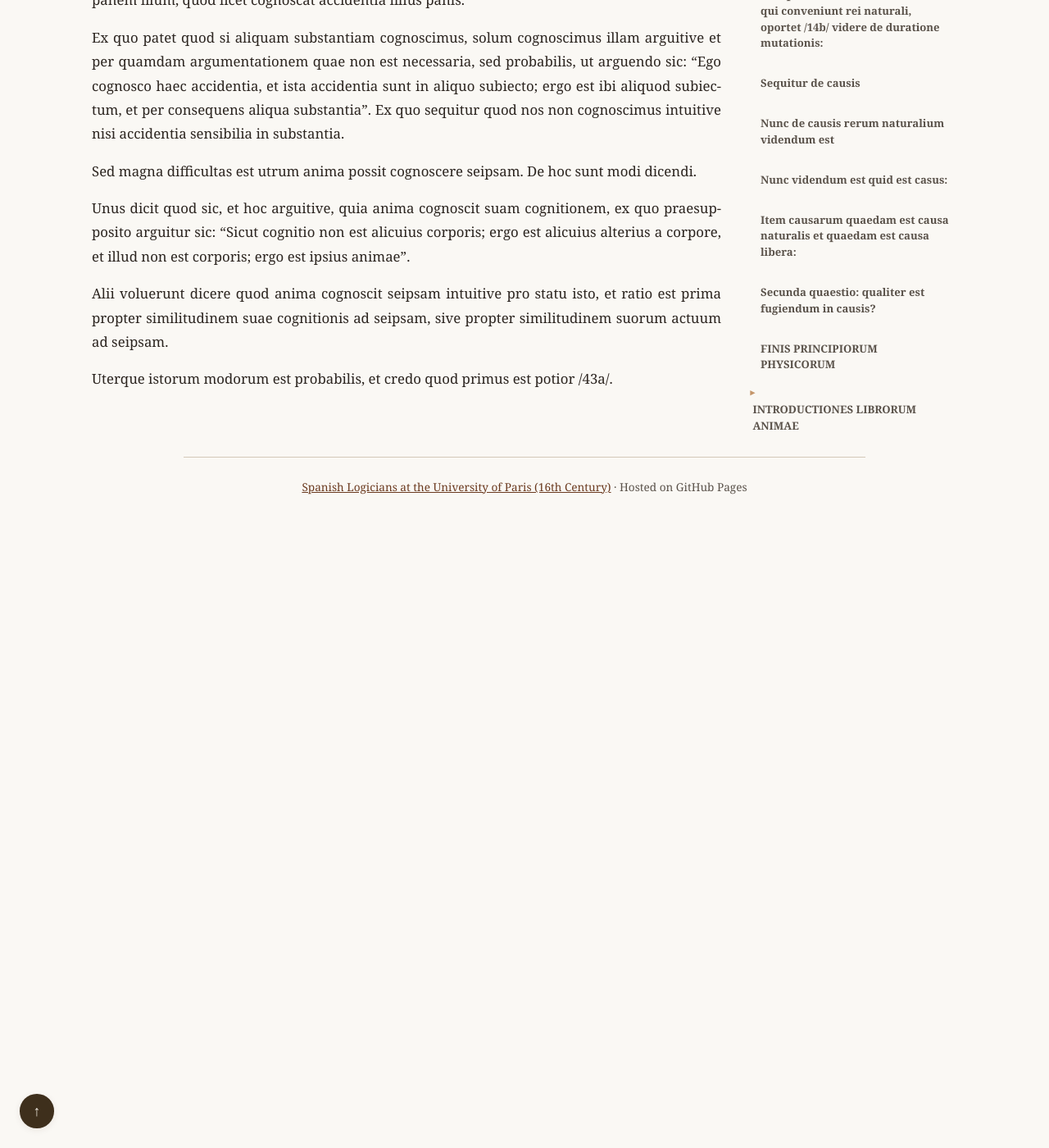
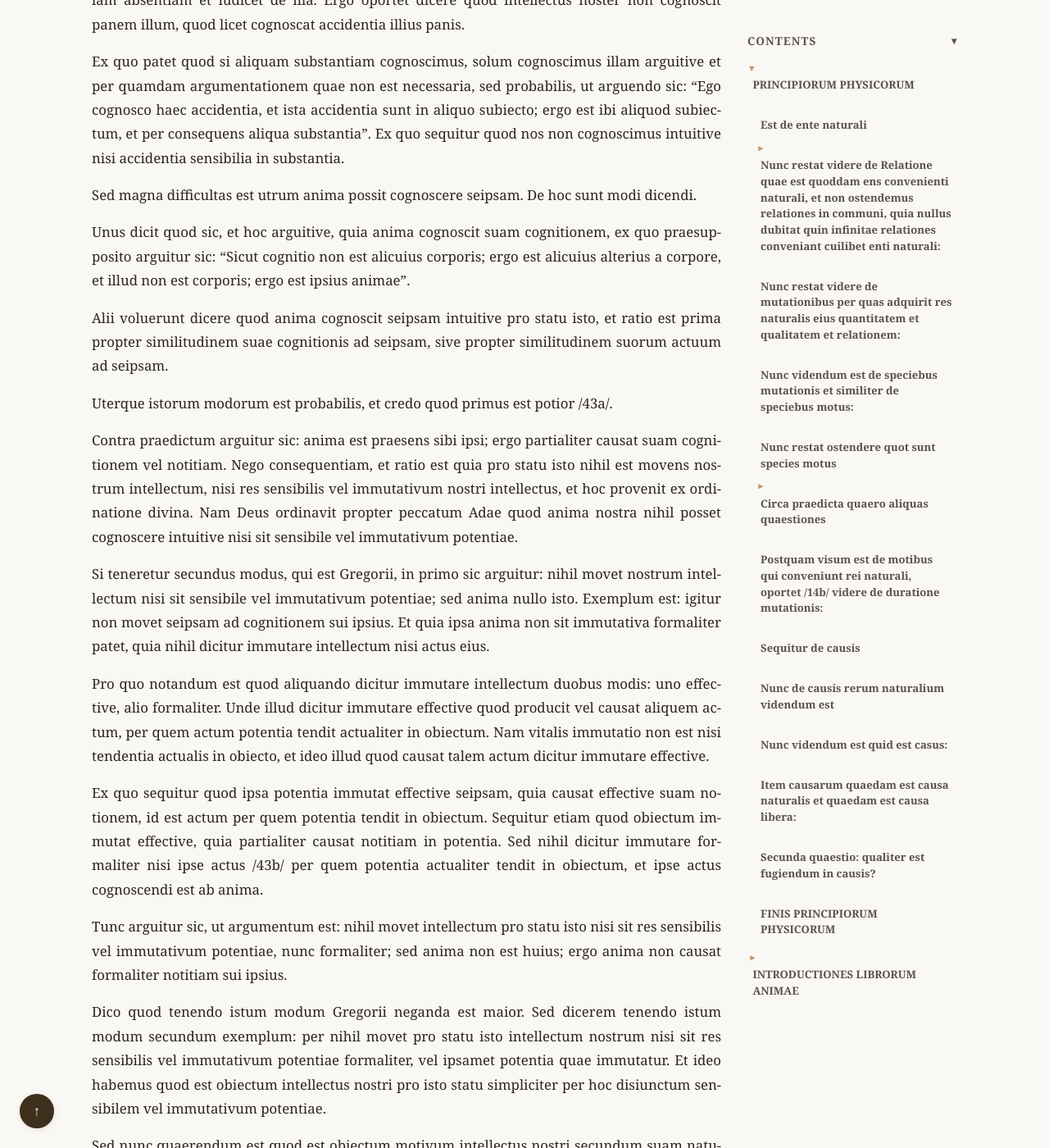
Before and after one commit to JoseBalado/Spanish-Logicians-at-the-University-of-Paris, a Jekyll site: the page built from philosophers/Jeronimo-Pardo/Principiorum-Phisicorum-et-Introductiones-Librorum-Animae.md, in a window 1280 px wide and 1400 px high, scrolled down 49590 px. Shown: the whole window at 82% size. Built offline with Jekyll 4.4.1, drawn with Linux system fonts in a browser that asks for light colours; before the commit the page ends 50220 px from its top, so only the background shows below that; some of the changed text lies outside the part shown.

Commit message:
Pardo, De Anima, page 43

```diff
--- a/cspell-latin-custom.txt
+++ b/cspell-latin-custom.txt
@@ -1658,6 +1658,7 @@ mendatum
 Meneses
 Mensurabilitas
 mensurativa
+mensurativum
 meringa
 meseraicas
 metaphorica
--- a/philosophers/Jeronimo-Pardo/Principiorum-Phisicorum-et-Introductiones-Librorum-Animae.md
+++ b/philosophers/Jeronimo-Pardo/Principiorum-Phisicorum-et-Introductiones-Librorum-Animae.md
@@ -904,7 +904,7 @@ Uno modo, quia intellectus ex natura sua potest habere notitiam distinctam de il
 
 Et sic dixerunt aliqui quod res sensibilis est obiectum nostri intellectus pro isto statu. Hoc tamen est falsum, quia tenebimus per totam physicam quod intellectus ita intelligit suam intellectionem sicut quamlibet aliam rem sensibilem, et tamen intellectio non est sensibilis.
 
-Et ideo si quis quaerat quod est obiectum nostri intellectus pro statu, dico quod suppletur per hoc disiunctum, scilicet sensibile vel immutatum pot, id est, intellectus. Unde dicunt boni doctores quod magis clare intelligo intellectionem meam quam rem aliam sensibilem /42a/.
+Et ideo si quis quaerat quod est obiectum nostri intellectus pro statu, dico quod suppletur per hoc disiunctum, scilicet sensibile vel immutativum potentiae, id est, intellectus. Unde dicunt boni doctores quod magis clare intelligo intellectionem meam quam rem aliam sensibilem /42a/.
 
 Ex quo sequitur quod nihil potest intellectus noster cognoscere intuitive nec praesentialiter distincte nisi sit sensibile vel immutativum potentiae intellectivae, vel immutans ipsum intellectum pro statu isto.
 
@@ -923,6 +923,22 @@ Unus dicit quod sic, et hoc arguitive, quia anima cognoscit suam cognitionem, ex
 Alii voluerunt dicere quod anima cognoscit seipsam intuitive pro statu isto, et ratio est prima propter similitudinem suae cognitionis ad seipsam, sive propter similitudinem suorum actuum ad seipsam.
 
 Uterque istorum modorum est probabilis, et credo quod primus est potior /43a/.
+
+Contra praedictum arguitur sic: anima est praesens sibi ipsi; ergo partialiter causat suam cognitionem vel notitiam. Nego consequentiam, et ratio est quia pro statu isto nihil est movens nostrum intellectum, nisi res sensibilis vel immutativum nostri intellectus, et hoc provenit ex ordinatione divina. Nam Deus ordinavit propter peccatum Adae quod anima nostra nihil posset cognoscere intuitive nisi sit sensibile vel immutativum potentiae.
+
+Si teneretur secundus modus, qui est Gregorii, in primo sic arguitur: nihil movet nostrum intellectum nisi sit sensibile vel immutativum potentiae; sed anima nullo isto. Exemplum est: igitur non movet seipsam ad cognitionem sui ipsius. Et quia ipsa anima non sit immutativa formaliter patet, quia nihil dicitur immutare intellectum nisi actus eius.
+
+Pro quo notandum est quod aliquando dicitur immutare intellectum duobus modis: uno effective, alio formaliter. Unde illud dicitur immutare effective quod producit vel causat aliquem actum, per quem actum potentia tendit actualiter in obiectum. Nam vitalis immutatio non est nisi tendentia actualis in obiecto, et ideo illud quod causat talem actum dicitur immutare effective.
+
+Ex quo sequitur quod ipsa potentia immutat effective seipsam, quia causat effective suam notionem, id est actum per quem potentia tendit in obiectum. Sequitur etiam quod obiectum immutat effective, quia partialiter causat notitiam in potentia. Sed nihil dicitur immutare formaliter nisi ipse actus /43b/ per quem potentia actualiter tendit in obiectum, et ipse actus cognoscendi est ab anima.
+
+Tunc arguitur sic, ut argumentum est: nihil movet intellectum pro statu isto nisi sit res sensibilis vel immutativum potentiae, nunc formaliter; sed anima non est huius; ergo anima non causat formaliter notitiam sui ipsius.
+
+Dico quod tenendo istum modum Gregorii neganda est maior. Sed dicerem tenendo istum modum secundum exemplum: per nihil movet pro statu isto intellectum nostrum nisi sit res sensibilis vel immutativum potentiae formaliter, vel ipsamet potentia quae immutatur. Et ideo habemus quod est obiectum intellectus nostri pro isto statu simpliciter per hoc disiunctum sensibilem vel immutativum potentiae.
+
+Sed nunc quaerendum est quod est obiectum motivum intellectus nostri secundum suam naturam, et pro hoc intelligendo ponitur talis distinctio.
+
+Obiectum tria habet respectu notitiae, videlicet movere seu causare, terminare et mensurare. Ex quo sumitur talis distinctio, videlicet: triplex est obiectum intellectus nostri, scilicet motivum terminativum et mensurativum. Unde illud dicitur obiectum motivum quod naturaliter et non libere causat et producit suam intellectionem in intellectu. Sed illud dicitur obiectum terminativum quod terminat intellectionem, unde obiectum terminare intellectionem /44a/ est ipsum cognosci per talem notitiam.
 
 
 
@@ -953,4 +969,5 @@ Page 39b: Primo ] emend. Tertio
 Page 39b: exteriorum ] del. et exterioris vel exteriorum
 Page 39b: organo ] conj. impo
 Page 42b: Sicut ] sic
+
 -->
```
